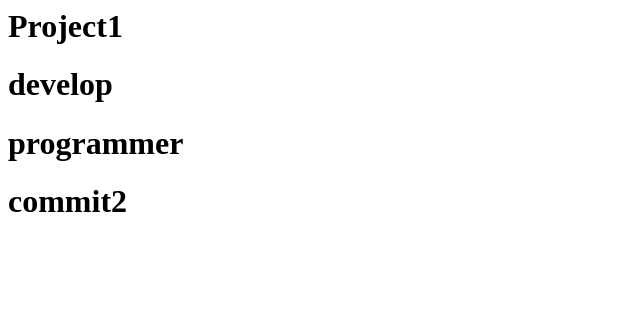
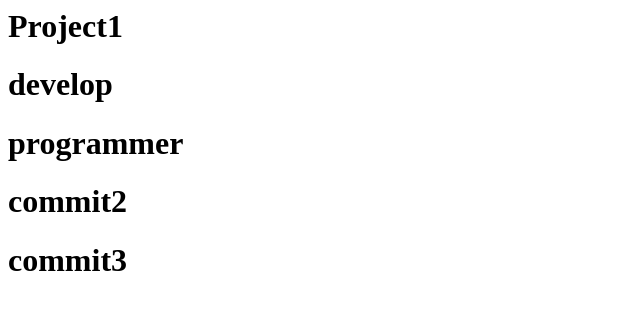
Before and after one commit to hwangYunha/git_Project1, a plain HTML site: page index.html in a window 1280 px wide. Shown: the whole page, without its empty margins (0-640 px from the left). Drawn offline with Linux system fonts and the light colour scheme.

Commit message:
pro commit3

```diff
--- a/index.html
+++ b/index.html
@@ -7,5 +7,6 @@
         <h1>develop</h1>
         <h1>programmer</h1>
         <h1>commit2</h1>
+        <h1>commit3</h1>
     </body>
 </html>
```
